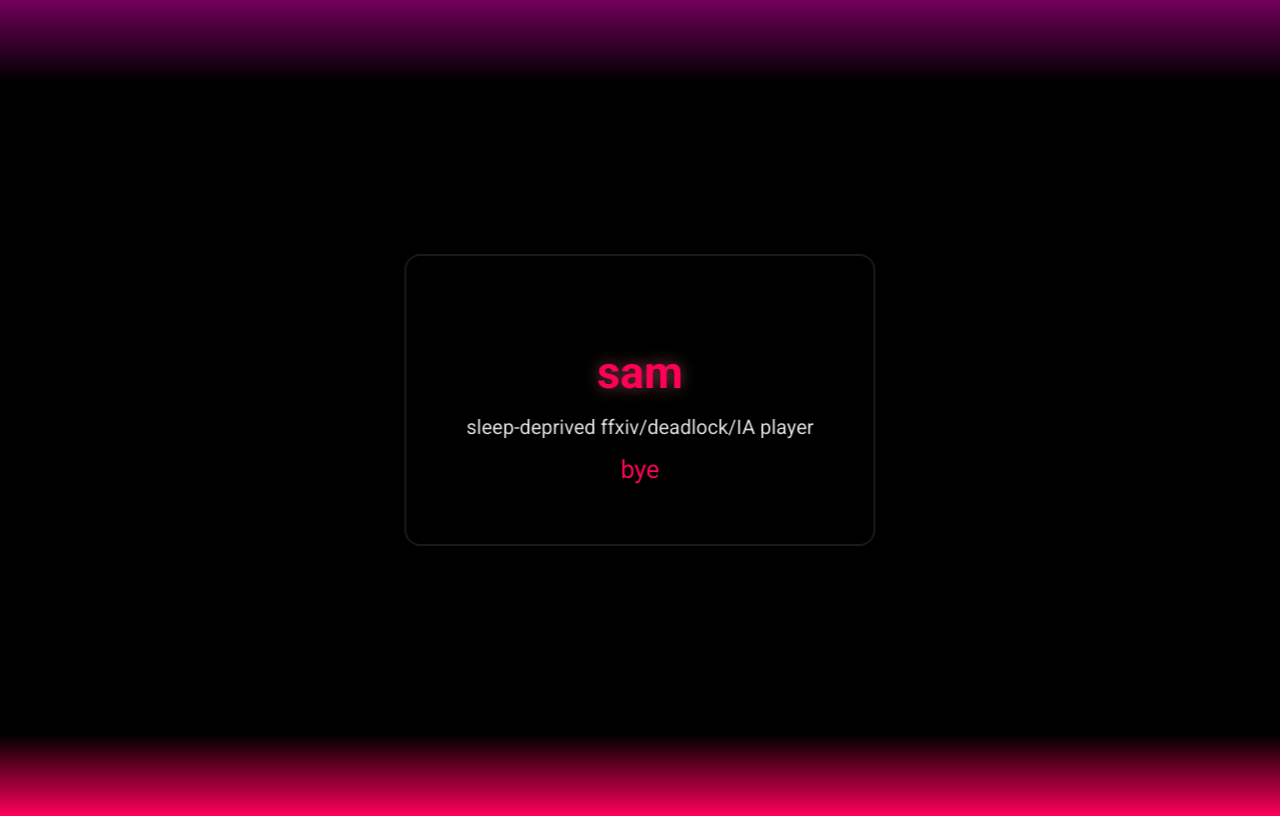
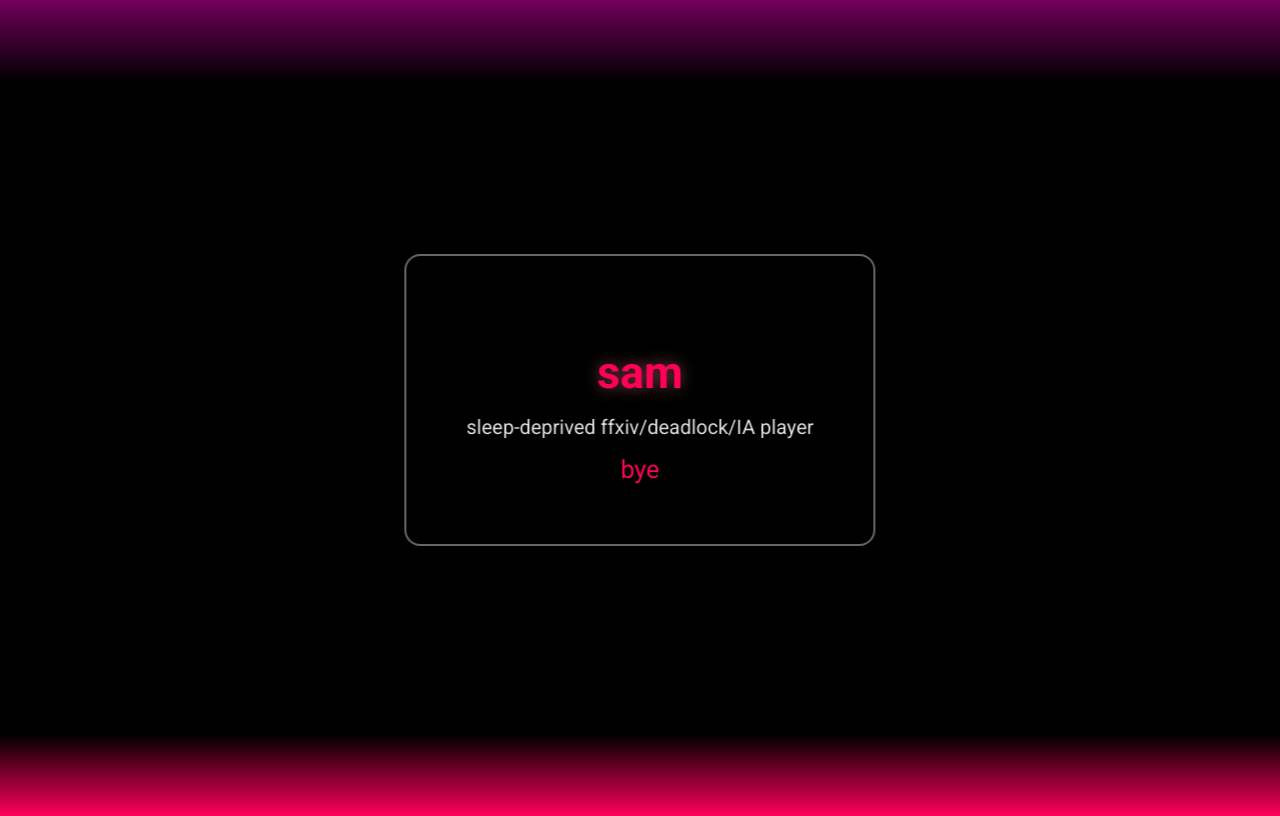
Before and after one commit to Melachikon/melachikon.github.io, a plain HTML site: page index.html in a window 1280 px wide. Drawn offline with Linux system fonts and the light colour scheme.

Commit message:
Update style.css

```diff
--- a/style.css
+++ b/style.css
@@ -27,7 +27,7 @@ body {
     padding: 3em;
     border-radius: 16px;
     backdrop-filter: blur(16px);
-    border: 2px solid rgba(255, 255, 255, .1);
+    border: 2px solid rgba(255, 255, 255, .4);
 }
 
 .card p {
```
